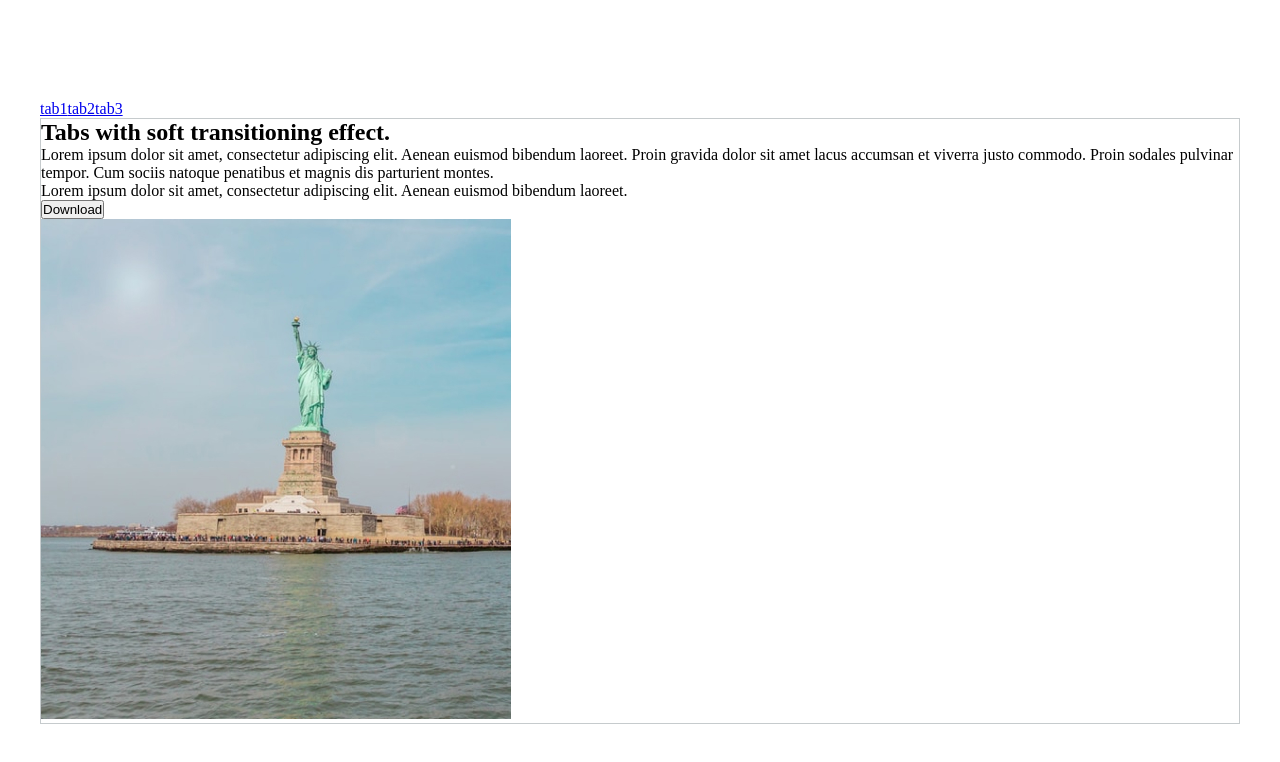
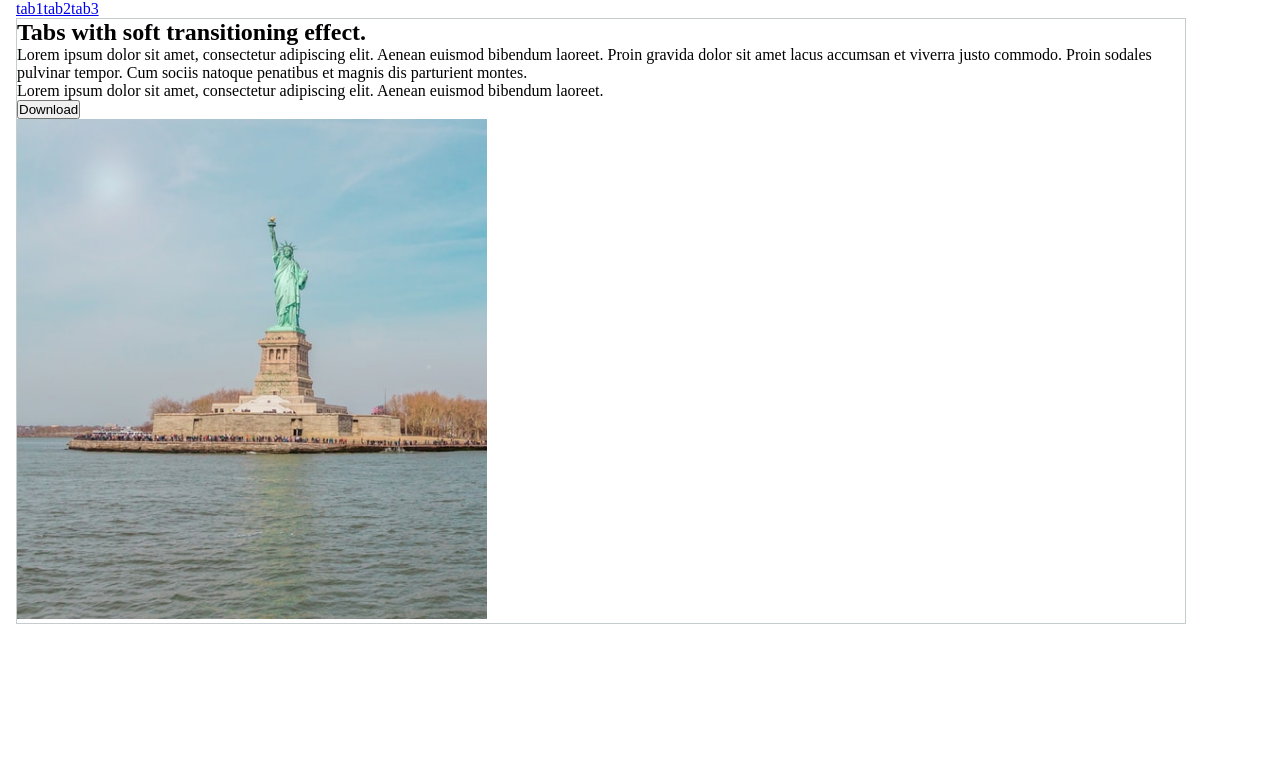
Before and after one commit to Natalina-Yarosh/axit, a plain HTML site: page hw-3_task-1/task1.html in a window 1280 px wide. Drawn offline with Linux system fonts and the light colour scheme.

Commit message:
refactor(hw-3):add new properties to class tabs

```diff
--- a/hw-3_task-1/assest/style/style.css
+++ b/hw-3_task-1/assest/style/style.css
@@ -5,7 +5,8 @@
 
 }
 .tabs{
-    padding: 100px 0;
+    max-width: 1202px;
+    padding: 0 16px;
 }
 .container{
     max-width: 1200px;
```
